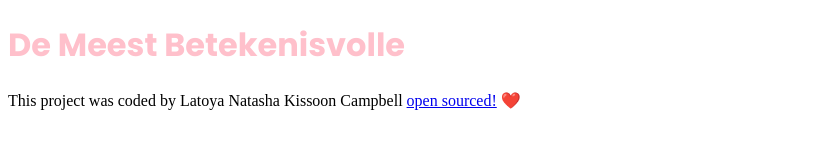
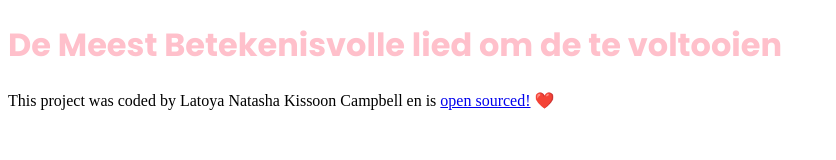
Before and after one commit to LatoyaNatashaC/Challenge-1, a plain HTML site: page index.html in a window 1280 px wide. Shown: the whole page, without its empty margins (0-836 px from the left). Drawn offline with nearby package versions, Linux system fonts and the light colour scheme.

Commit message:
updated header and footer

```diff
--- a/index.html
+++ b/index.html
@@ -18,13 +18,17 @@
     <title>Latoya's Challenge 1</title>
   </head>
   <body>
-    <h1>De Meest Betekenisvolle</h1>
+    <div class="container">
+      <header>
+        <h1>De Meest Betekenisvolle lied om de te voltooien</h1>
+      </header>
       <footer>
-      This project was coded by Latoya Natasha Kissoon Campbell
+        This project was coded by Latoya Natasha Kissoon Campbell en is
         <a href="https://github.com/LatoyaNatashaC" target="_blank"
           >open sourced!</a
         >
         ❤️
       </footer>
+    </div>
   </body>
 </html>
```
Lines whose indentation alone changed are shown as unchanged.
